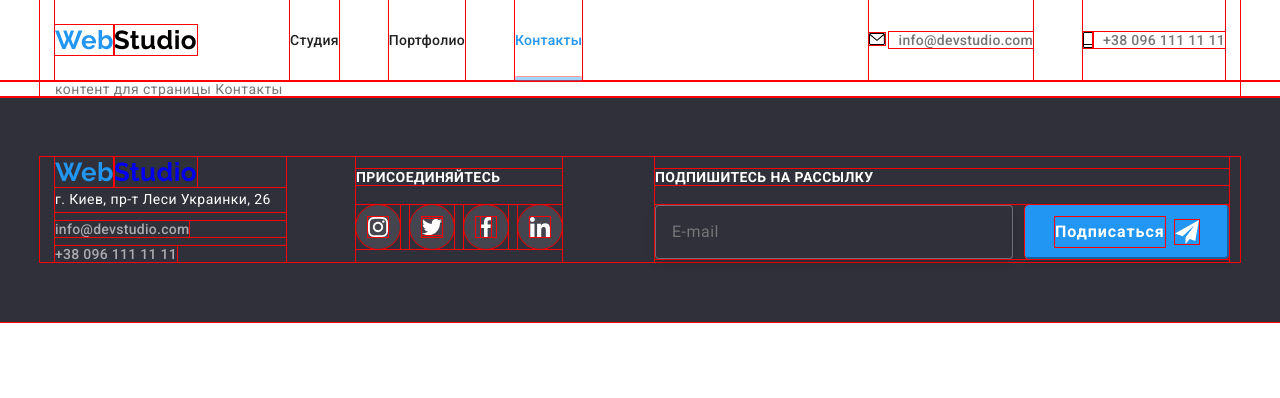
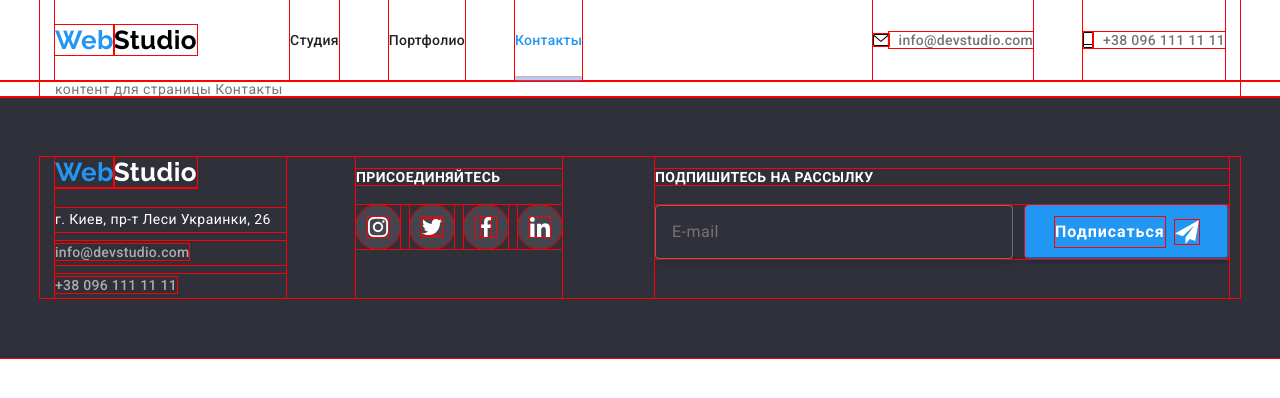
Before and after one commit to Andre-ft/goit-markup-hw-08, a plain HTML site: page pages/contacts.html in a window 1280 px wide. Drawn offline with nearby package versions, Linux system fonts and the light colour scheme.

Commit message:
Update contacts.html

```diff
--- a/pages/contacts.html
+++ b/pages/contacts.html
@@ -24,16 +24,25 @@
                 </a>
 
                 <ul class="navigation__menu">
-                    <li class="navigation__item"><a href="../index.html" class="navigation__link">Студия</a></li>
-                    <li class="navigation__item"><a href="./portfolio.html" class="navigation__link">Портфолио</a></li>
-                    <li class="navigation__item"><a href="#" class="navigation__link navigation__link--current">Контакты</a></li>
+                    <li class="navigation__item">
+                        <a href="../index.html" class="navigation__link">Студия</a>
+                    </li>
+
+                    <li class="navigation__item">
+                        <a href="./portfolio.html" class="navigation__link">Портфолио</a>
+                    </li>
+
+                    <li class="navigation__item">
+                        <a href="#" class="navigation__link navigation__link--current">Контакты</a>
+                    </li>
                 </ul>
             </nav>
 
             <ul class="auth-nav page-header__auth-nav">
                 <li class="auth-nav__item">
-                    <a href="mailto:info@devstudio.com" class="auth-nav__link page-header__link">
-                        <svg class="auth-nav__svg" width="16" height="12">
+                    <a href="mailto:info@devstudio.com"
+                        class="auth-nav__link auth-nav__link--flex page-header__link page-header__link--first">
+                        <svg class="auth-nav__svg auth-nav__svg--first" width="16" height="12">
                             <use href="../images/icons.svg#icon-envelope"></use>
                         </svg>
                         <span class="auth-nav__link-item">info@devstudio.com</span>
@@ -41,14 +50,19 @@
                 </li>
 
                 <li>
-                    <a href="tel:+380961111111" class="auth-nav__link auth-nav__link--flex page-header__link">
-                        <svg class="auth-nav__svg" width="10" height="16">
+                    <a href="tel:+380961111111"
+                        class="auth-nav__link auth-nav__link--flex page-header__link page-header__link--last">
+                        <svg class="auth-nav__svg auth-nav__svg--last" width="10" height="16">
                             <use href="../images/icons.svg#icon-smartphone"></use>
                         </svg>
                         <span class="auth-nav__link-item">+38 096 111 11 11</span>
                     </a>
                 </li>
             </ul>
+
+            <svg class="hamburger-btn" width="40" height="40">
+                <use href="../images/icons.svg#icon-hamburger-btn"></use>
+            </svg>
         </div>
     </header>
 
@@ -61,18 +75,17 @@
 <footer class="footer">
     <div class="container footer__container">
         <div class="logo-address-block">
-                <a href="#" class="logo footer__logo">
-                    <span class="logo__web">Web</span><span class="logo_studio-footer">Studio</span>
+            <a href="#" class="logo logo--footer">
+                <span class="logo__web">Web</span><span class="logo__studio-footer">Studio</span>
             </a>
 
             <address class="address">
                 <p class="address__text">г. Киев, пр-т Леси Украинки, 26</p>
                 <ul class="auth-nav footer_auth-nav">
-                        <li class="auth-nav__first">
-                            <a href="mailto:info@devstudio.com"
-                                class="auth-nav__link footer__link auth-nav__link">info@devstudio.com</a>
-                        </li>
-                        <li><a href="tel:+380961111111" class="auth-nav__link footer__link">+38 096 111 11 11</a></li>
+                    <li class="auth-nav__first auth-nav__item--footer"><a href="mailto:info@devstudio.com"
+                            class="auth-nav__link footer__link">info@devstudio.com</a></li>
+                    <li class="auth-nav__item--footer"><a href="tel:+380961111111"
+                            class="auth-nav__link footer__link">+38 096 111 11 11</a></li>
                 </ul>
             </address>
         </div>
@@ -129,5 +142,6 @@
         </div>
     </div>
 </footer>
+
 </body>
 </html>
```
Lines whose indentation alone changed are shown as unchanged.
